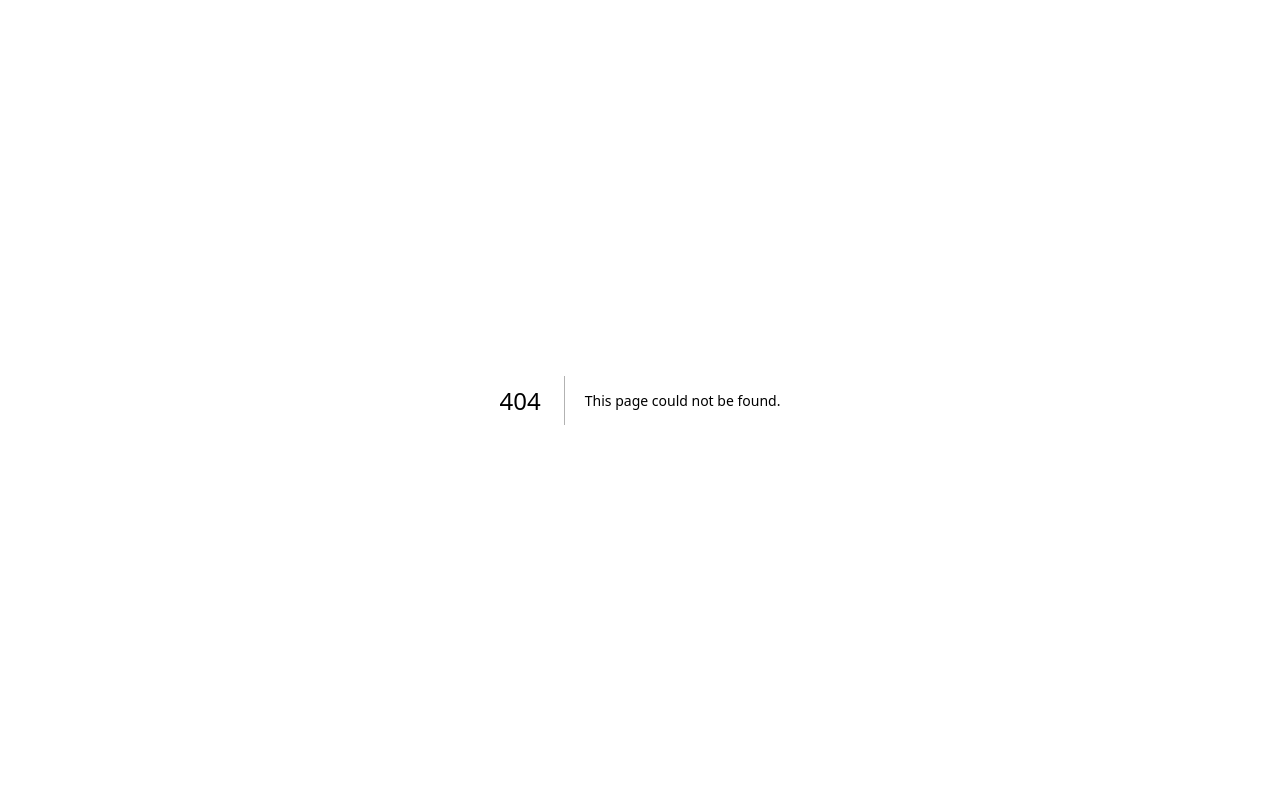
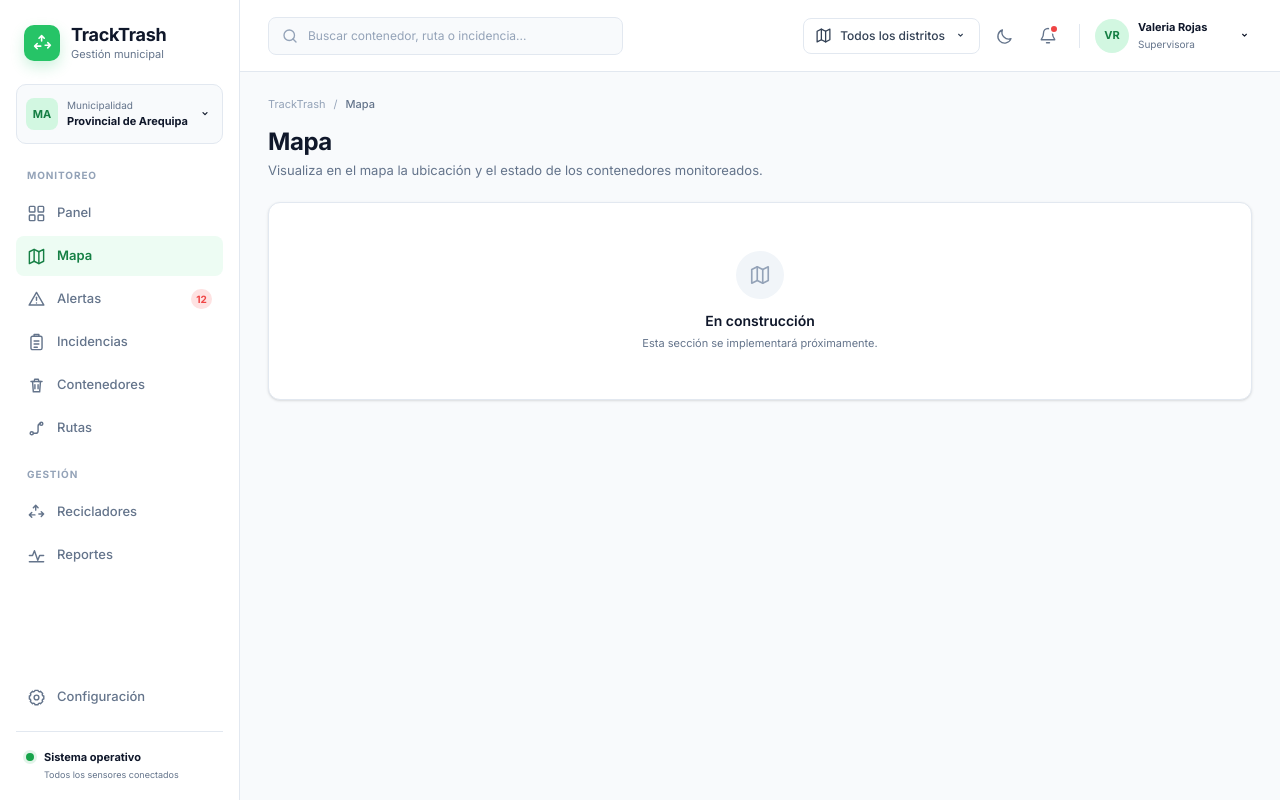
Before and after one commit to Anderbstz/TrackTrash-web, a Next.js app: page /mapa in a window 1280 px wide. Before the commit this address had no page. Built offline with nearby package versions, Linux system fonts and the light colour scheme.

Commit message:
feat(routing): add placeholder pages for the remaining modules
Adds /mapa, /alertas, /incidencias, /contenedores, /rutas, /recicladores, /reportes and /configuracion with a shared PageHeader + EmptyState placeholder, and redirects / to /panel.

```diff
--- /dev/null
+++ b/src/app/(dashboard)/alertas/page.tsx
@@ -0,0 +1,5 @@
+import { PlaceholderPage } from "@/components/dashboard/PlaceholderPage";
+
+export default function AlertasPage() {
+  return <PlaceholderPage title="Alertas" subtitle="Revisa y gestiona las alertas generadas por los sensores de la ciudad." icon="alert" />;
+}
--- /dev/null
+++ b/src/app/(dashboard)/configuracion/page.tsx
@@ -0,0 +1,5 @@
+import { PlaceholderPage } from "@/components/dashboard/PlaceholderPage";
+
+export default function ConfiguracionPage() {
+  return <PlaceholderPage title="Configuración" subtitle="Configura los parámetros generales del sistema y de la municipalidad." icon="settings" />;
+}
--- /dev/null
+++ b/src/app/(dashboard)/contenedores/page.tsx
@@ -0,0 +1,5 @@
+import { PlaceholderPage } from "@/components/dashboard/PlaceholderPage";
+
+export default function ContenedoresPage() {
+  return <PlaceholderPage title="Contenedores" subtitle="Administra el inventario y el estado de los contenedores inteligentes." icon="bin" />;
+}
--- /dev/null
+++ b/src/app/(dashboard)/incidencias/page.tsx
@@ -0,0 +1,5 @@
+import { PlaceholderPage } from "@/components/dashboard/PlaceholderPage";
+
+export default function IncidenciasPage() {
+  return <PlaceholderPage title="Incidencias" subtitle="Registra y da seguimiento a las incidencias reportadas en la vía pública." icon="clipboard" />;
+}
--- /dev/null
+++ b/src/app/(dashboard)/mapa/page.tsx
@@ -0,0 +1,5 @@
+import { PlaceholderPage } from "@/components/dashboard/PlaceholderPage";
+
+export default function MapaPage() {
+  return <PlaceholderPage title="Mapa" subtitle="Visualiza en el mapa la ubicación y el estado de los contenedores monitoreados." icon="map" />;
+}
--- /dev/null
+++ b/src/app/(dashboard)/recicladores/page.tsx
@@ -0,0 +1,5 @@
+import { PlaceholderPage } from "@/components/dashboard/PlaceholderPage";
+
+export default function RecicladoresPage() {
+  return <PlaceholderPage title="Recicladores" subtitle="Gestiona la información de los recicladores y sus jornadas de trabajo." icon="recycle" />;
+}
--- /dev/null
+++ b/src/app/(dashboard)/reportes/page.tsx
@@ -0,0 +1,5 @@
+import { PlaceholderPage } from "@/components/dashboard/PlaceholderPage";
+
+export default function ReportesPage() {
+  return <PlaceholderPage title="Reportes" subtitle="Consulta y exporta reportes de la operación municipal de residuos." icon="activity" />;
+}
--- /dev/null
+++ b/src/app/(dashboard)/rutas/page.tsx
@@ -0,0 +1,5 @@
+import { PlaceholderPage } from "@/components/dashboard/PlaceholderPage";
+
+export default function RutasPage() {
+  return <PlaceholderPage title="Rutas" subtitle="Planifica y supervisa las rutas de recolección de residuos sólidos." icon="route" />;
+}
--- a/src/app/page.tsx
+++ b/src/app/page.tsx
@@ -1,5 +1,5 @@
-import { DashboardView } from "@/components/dashboard/DashboardView";
+import { redirect } from "next/navigation";
 
 export default function Page() {
-  return <DashboardView />;
+  redirect("/panel");
 }
--- /dev/null
+++ b/src/components/dashboard/PlaceholderPage.tsx
@@ -0,0 +1,25 @@
+import type { IconName } from "@/components/Icon";
+import { Card } from "@/components/ui/Card";
+import { EmptyState } from "@/components/ui/EmptyState";
+import { PageHeader } from "@/components/dashboard/PageHeader";
+
+export function PlaceholderPage({
+  title,
+  subtitle,
+  icon,
+}: {
+  title: string;
+  subtitle: string;
+  icon: IconName;
+}) {
+  return <>
+    <PageHeader title={title} subtitle={subtitle} />
+    <Card>
+      <EmptyState
+        icon={icon}
+        title="En construcción"
+        description="Esta sección se implementará próximamente."
+      />
+    </Card>
+  </>;
+}
```
